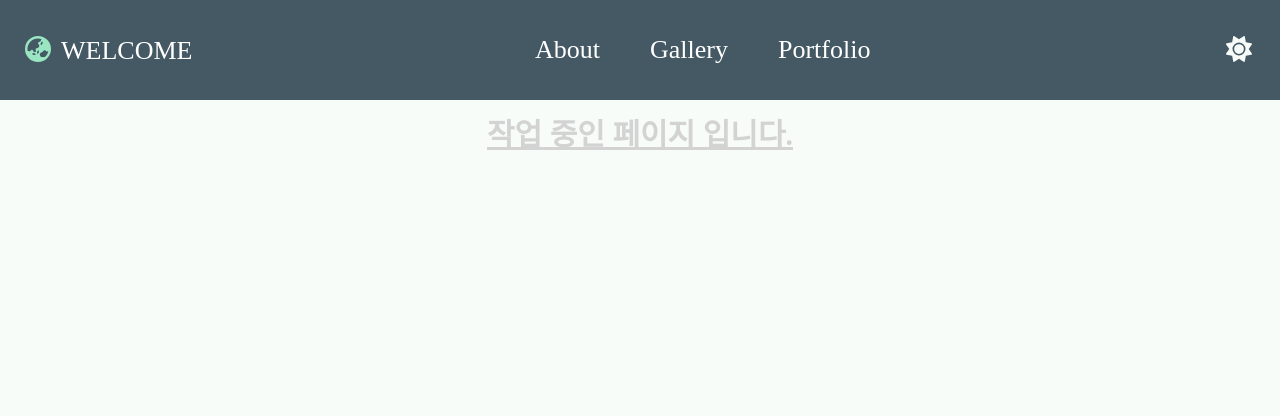
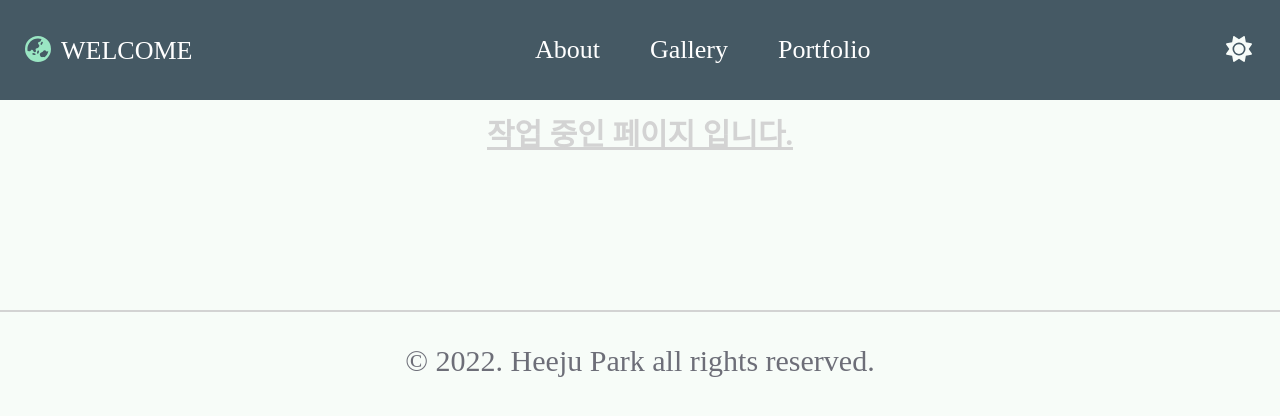
Before and after one commit to hjpark625/portfolio, a React (Create React App) app: page /portfolio in a window 1280 px wide. Shown: the top 416 px of the page. Built offline with nearby package versions, Linux system fonts and the light colour scheme.

Commit message:
design: footer 완성 및 적용

```diff
--- a/src/Router.tsx
+++ b/src/Router.tsx
@@ -6,6 +6,7 @@ import Gallery from './pages/Gallery/Gallery';
 import Home from './pages/Home/Home';
 import Portfolio from './pages/Portfolio/Portfolio';
 import Nav from './components/Nav';
+import Footer from './components/Footer';
 import GlobalStyle from './styles/GlobalStyle';
 import { IToggle } from './store/NightDay/index';
 import { lightTheme } from './styles/light';
@@ -26,6 +27,7 @@ const Router = () => {
         <Route path="/gallery" element={<Gallery />} />
         <Route path="/portfolio" element={<Portfolio />} />
       </Routes>
+      <Footer />
     </ThemeProvider>
   );
 };
--- /dev/null
+++ b/src/components/Footer.tsx
@@ -0,0 +1,24 @@
+import React from 'react';
+import styled from 'styled-components';
+
+const Footer = () => {
+  return (
+    <CopyRightFooter>
+      &copy; 2022. Heeju Park all rights reserved.
+    </CopyRightFooter>
+  );
+};
+
+export default Footer;
+
+const CopyRightFooter = styled.footer`
+  display: flex;
+  justify-content: center;
+  align-items: center;
+  width: 100%;
+  height: 100px;
+  font-size: 30px;
+  border-top: 2px solid lightgray;
+  background-color: inherit;
+  margin-top: 10rem;
+`;
```
